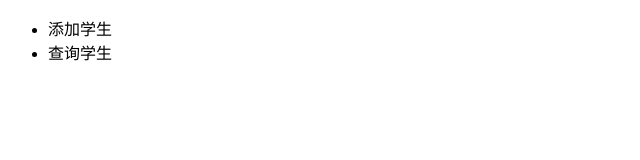
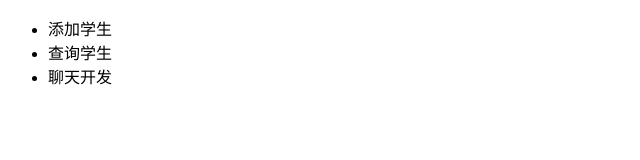
Before and after one commit to 449014440/xue, a plain HTML site: page index.html in a window 1280 px wide. Shown: the whole page, without its empty margins (0-640 px from the left). Drawn offline with Linux system fonts and the light colour scheme.

Commit message:
重新修改聊天功能

```diff
--- a/index.html
+++ b/index.html
@@ -9,6 +9,7 @@
     <ul>
         <li>添加学生</li>
         <li>查询学生</li>
+        <li>聊天开发</li>
     </ul>
 </body>
 </html>
```
